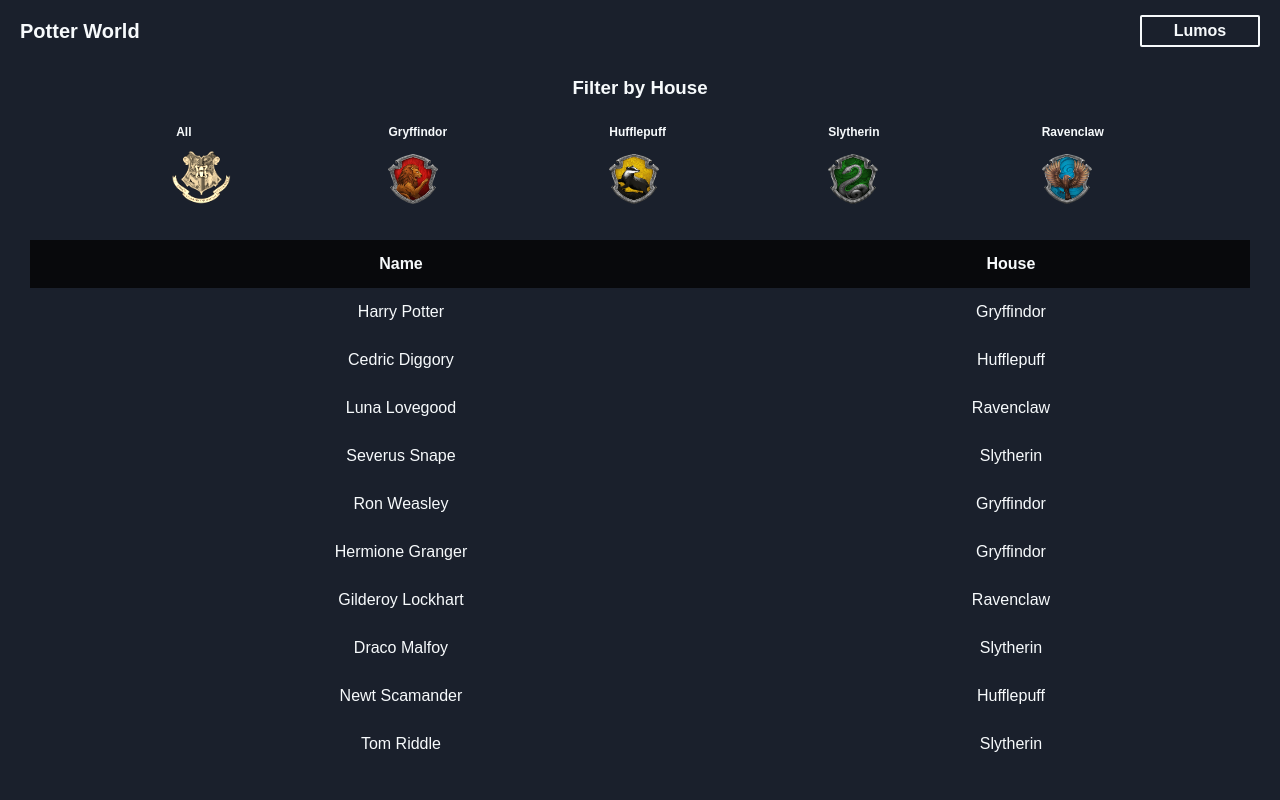
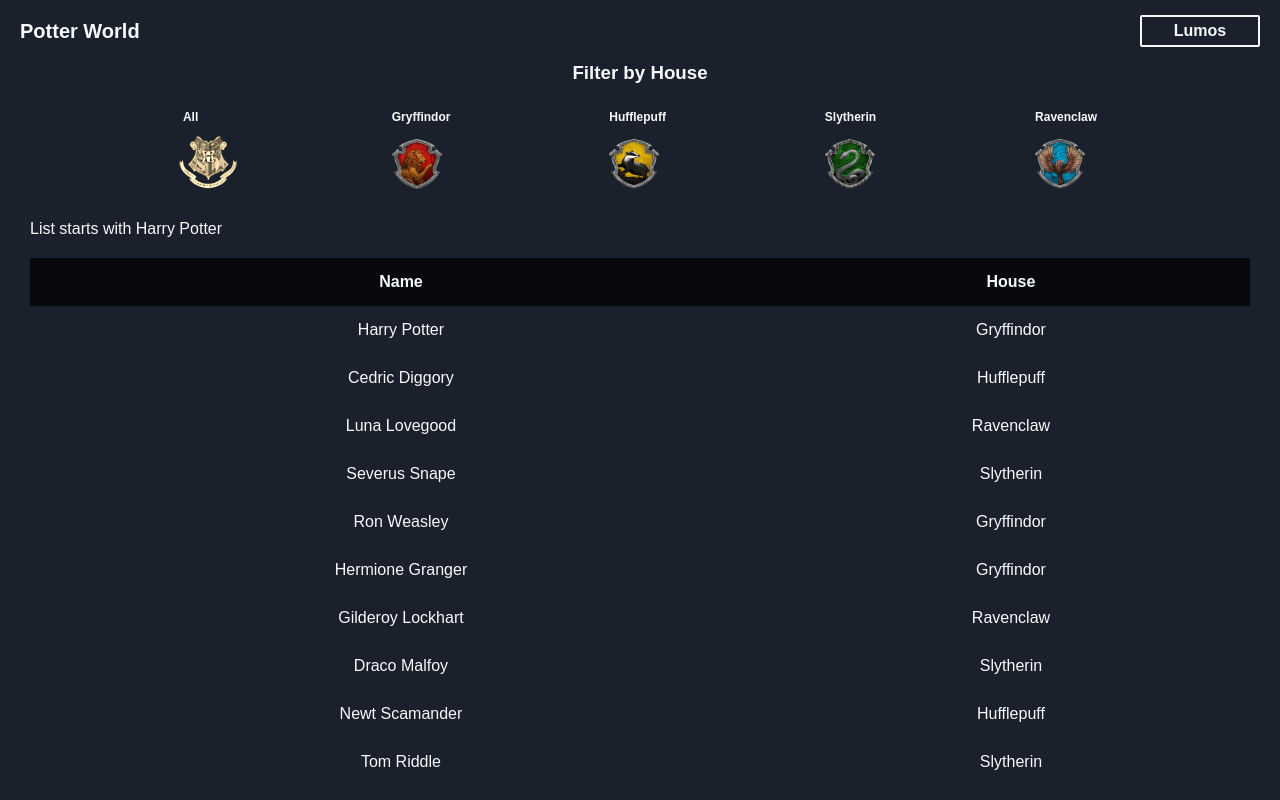
Before and after one commit to itaditya/demo-filtered-list, a React (Create React App) app: page / in a window 1280 px wide. Built offline with nearby package versions, Linux system fonts and the light colour scheme.

Commit message:
use filter array in App

```diff
--- a/src/App.js
+++ b/src/App.js
@@ -20,18 +20,14 @@ function Picker(props) {
     <div className="house-picker">
       <h3>Filter by House</h3>
       <ul className="house-list">
-        {housesData.map(house => (
+        {housesData.map((house) => (
           <li>
             <button
               className={cn('house', activeHouseId === house.id && 'active')}
-              onClick={event => onChange(house.id, event)}
+              onClick={(event) => onChange(house.id, event)}
             >
               <span>{house.name}</span>
-              <img
-                src={house.imageUrl}
-                alt={house.name}
-                className="house-logo"
-              />
+              <img src={house.imageUrl} alt={house.name} className="house-logo" />
             </button>
           </li>
         ))}
@@ -51,7 +47,7 @@ function Table(props) {
         </tr>
       </thead>
       <tbody>
-        {charactersList.map(character => (
+        {charactersList.map((character) => (
           <tr>
             <td className="table-cell">{character.name}</td>
             <td className="table-cell">{character.house}</td>
@@ -63,7 +59,7 @@ function Table(props) {
 }
 
 function filterByHouse(houseId) {
-  return charactersData.filter(character => {
+  return charactersData.filter((character) => {
     if (houseId === 'all') {
       return true;
     }
@@ -75,9 +71,8 @@ function App() {
   const [stateTheme, setStateTheme] = useState('dark');
   const [stateActiveHouseId, setStateActiveHouseId] = useState('all');
 
-
   function handleChangeTheme() {
-    setStateTheme(oldTheme => (oldTheme === 'dark' ? 'light' : 'dark'));
+    setStateTheme((oldTheme) => (oldTheme === 'dark' ? 'light' : 'dark'));
   }
 
   function handleFilter(houseId) {
@@ -93,8 +88,9 @@ function App() {
           {stateTheme === 'light' ? 'Nox' : 'Lumos'}
         </button>
       </Header>
-      <main>
+      <main className="main">
         <Picker activeHouseId={stateActiveHouseId} onChange={handleFilter} />
+        <p>List starts with {filteredCharacters[0].name}</p>
         <Table charactersList={filteredCharacters} />
       </main>
     </div>
--- a/src/styles.css
+++ b/src/styles.css
@@ -61,9 +61,13 @@ ol {
   width: 120px;
 }
 
+.main {
+  padding: 0 30px;
+}
+
 .house-picker {
-  padding: 15px 20px;
   text-align: center;
+  margin-bottom: 30px;
 }
 
 .house-list {
@@ -105,7 +109,6 @@ ol {
   width: 100%;
   text-align: center;
   border-spacing: 0;
-  padding: 0 30px;
 }
 
 .table-head {
```
